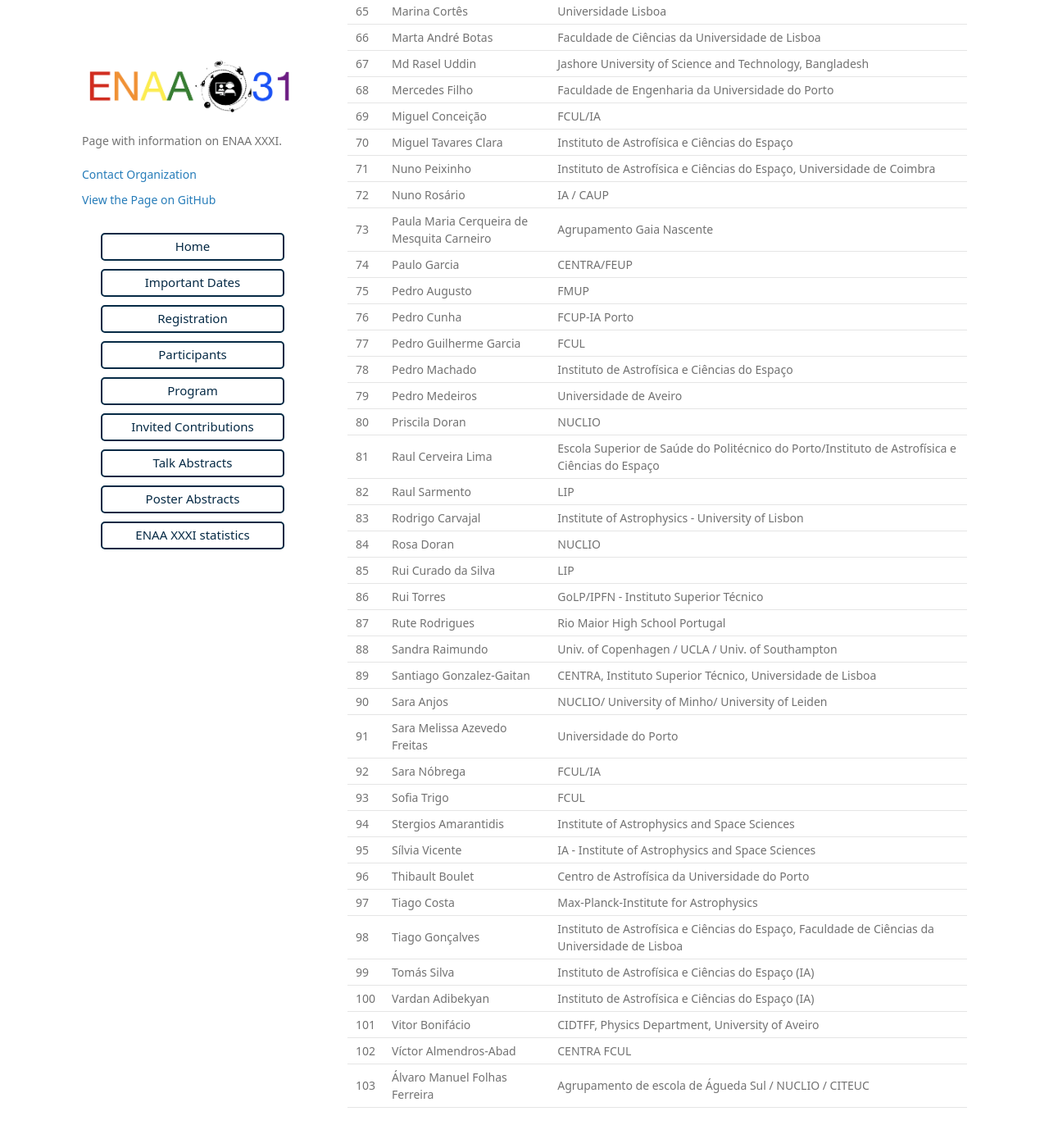
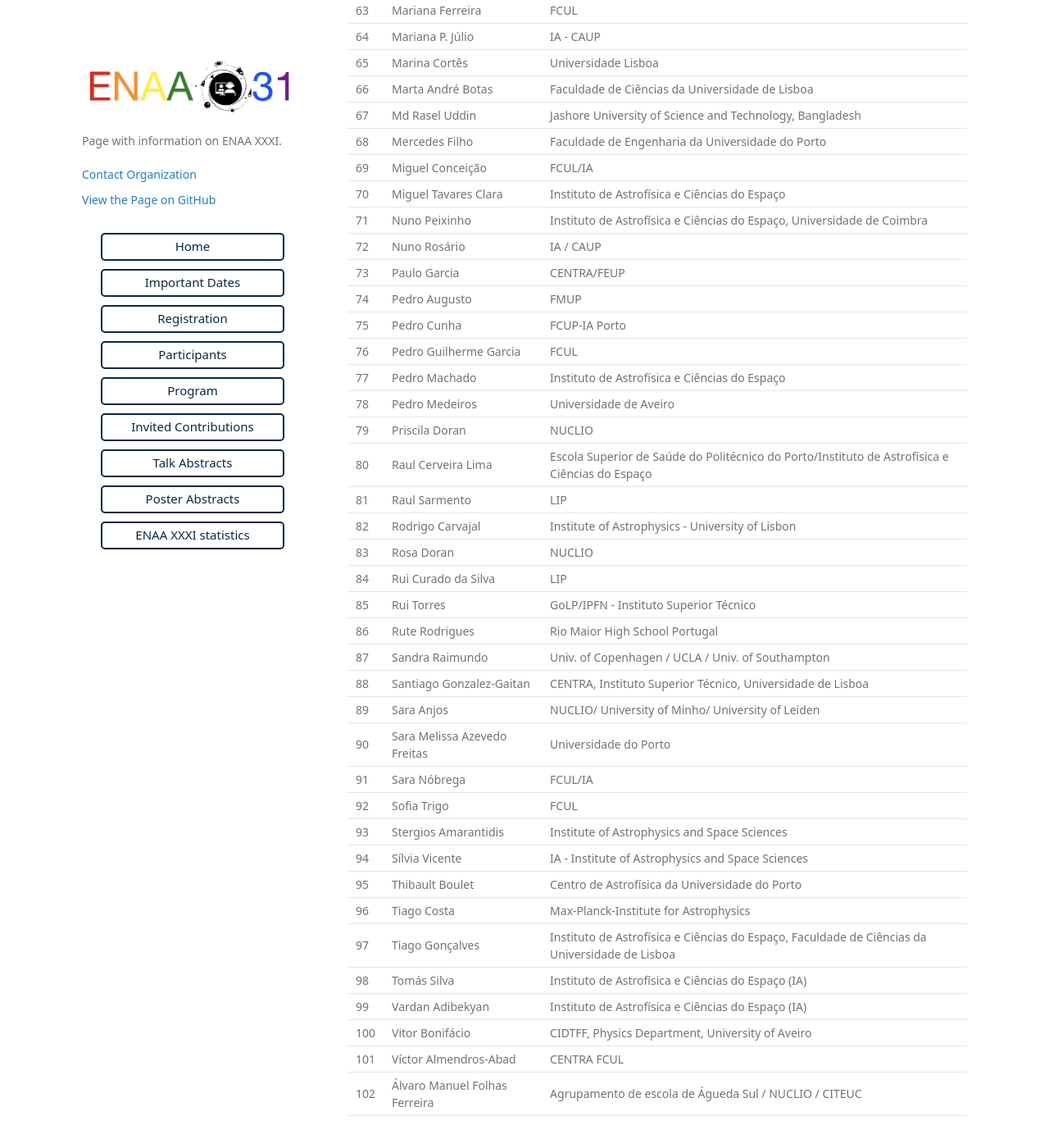
Before and after one commit to ENAAXXXI/ENAAXXXI.github.io, a Jekyll site: the page built from participants.md, in a window 1280 px wide and 1400 px high, scrolled down 2390 px. Shown: the whole window at 82% size. Built offline with Jekyll 4.4.1, drawn with Linux system fonts in a browser that asks for light colours; some web fonts are replaced; our own code applies the rules of GitHub Pages for plain Markdown files; some of the changed text lies outside the part shown.

Commit message:
update participants

```diff
--- a/participants.md
+++ b/participants.md
@@ -76,34 +76,33 @@
 | 70 | Miguel Tavares Clara | Instituto de Astrofísica e Ciências do Espaço |
 | 71 | Nuno Peixinho | Instituto de Astrofísica e Ciências do Espaço, Universidade de Coimbra |
 | 72 | Nuno Rosário | IA / CAUP |
-| 73 | Paula Maria Cerqueira de Mesquita Carneiro  | Agrupamento Gaia Nascente  |
-| 74 | Paulo Garcia | CENTRA/FEUP |
-| 75 | Pedro Augusto | FMUP |
-| 76 | Pedro Cunha | FCUP-IA Porto |
-| 77 | Pedro Guilherme Garcia | FCUL |
-| 78 | Pedro Machado | Instituto de Astrofísica e Ciências do Espaço |
-| 79 | Pedro Medeiros | Universidade de Aveiro |
-| 80 | Priscila Doran | NUCLIO |
-| 81 | Raul Cerveira Lima | Escola Superior de Saúde do Politécnico do Porto/Instituto de Astrofísica e Ciências do Espaço |
-| 82 | Raul Sarmento | LIP |
-| 83 | Rodrigo Carvajal | Institute of Astrophysics - University of Lisbon |
-| 84 | Rosa Doran | NUCLIO |
-| 85 | Rui Curado da Silva | LIP |
-| 86 | Rui Torres | GoLP/IPFN - Instituto Superior Técnico |
-| 87 | Rute Rodrigues | Rio Maior High School Portugal |
-| 88 | Sandra Raimundo | Univ. of Copenhagen / UCLA / Univ. of Southampton |
-| 89 | Santiago Gonzalez-Gaitan | CENTRA, Instituto Superior Técnico, Universidade de Lisboa |
-| 90 | Sara Anjos | NUCLIO/ University of Minho/ University of Leiden |
-| 91 | Sara Melissa Azevedo Freitas | Universidade do Porto |
-| 92 | Sara Nóbrega | FCUL/IA |
-| 93 | Sofia Trigo  | FCUL |
-| 94 | Stergios Amarantidis |  Institute of Astrophysics and Space Sciences |
-| 95 | Sílvia Vicente | IA - Institute of Astrophysics and Space Sciences |
-| 96 | Thibault Boulet | Centro de Astrofísica da Universidade do Porto |
-| 97 | Tiago Costa | Max-Planck-Institute for Astrophysics |
-| 98 | Tiago Gonçalves | Instituto de Astrofísica e Ciências do Espaço, Faculdade de Ciências da Universidade de Lisboa  |
-| 99 | Tomás Silva | Instituto de Astrofísica e Ciências do Espaço (IA) |
-| 100 | Vardan Adibekyan | Instituto de Astrofísica e Ciências do Espaço (IA) |
-| 101 | Vitor Bonifácio | CIDTFF, Physics Department, University of Aveiro |
-| 102 | Víctor Almendros-Abad | CENTRA FCUL |
-| 103 | Álvaro Manuel Folhas Ferreira | Agrupamento de escola de Águeda Sul / NUCLIO / CITEUC |
+| 73 | Paulo Garcia | CENTRA/FEUP |
+| 74 | Pedro Augusto | FMUP |
+| 75 | Pedro Cunha | FCUP-IA Porto |
+| 76 | Pedro Guilherme Garcia | FCUL |
+| 77 | Pedro Machado | Instituto de Astrofísica e Ciências do Espaço |
+| 78 | Pedro Medeiros | Universidade de Aveiro |
+| 79 | Priscila Doran | NUCLIO |
+| 80 | Raul Cerveira Lima | Escola Superior de Saúde do Politécnico do Porto/Instituto de Astrofísica e Ciências do Espaço |
+| 81 | Raul Sarmento | LIP |
+| 82 | Rodrigo Carvajal | Institute of Astrophysics - University of Lisbon |
+| 83 | Rosa Doran | NUCLIO |
+| 84 | Rui Curado da Silva | LIP |
+| 85 | Rui Torres | GoLP/IPFN - Instituto Superior Técnico |
+| 86 | Rute Rodrigues | Rio Maior High School Portugal |
+| 87 | Sandra Raimundo | Univ. of Copenhagen / UCLA / Univ. of Southampton |
+| 88 | Santiago Gonzalez-Gaitan | CENTRA, Instituto Superior Técnico, Universidade de Lisboa |
+| 89 | Sara Anjos | NUCLIO/ University of Minho/ University of Leiden |
+| 90 | Sara Melissa Azevedo Freitas | Universidade do Porto |
+| 91 | Sara Nóbrega | FCUL/IA |
+| 92 | Sofia Trigo  | FCUL |
+| 93 | Stergios Amarantidis |  Institute of Astrophysics and Space Sciences |
+| 94 | Sílvia Vicente | IA - Institute of Astrophysics and Space Sciences |
+| 95 | Thibault Boulet | Centro de Astrofísica da Universidade do Porto |
+| 96 | Tiago Costa | Max-Planck-Institute for Astrophysics |
+| 97 | Tiago Gonçalves | Instituto de Astrofísica e Ciências do Espaço, Faculdade de Ciências da Universidade de Lisboa  |
+| 98 | Tomás Silva | Instituto de Astrofísica e Ciências do Espaço (IA) |
+| 99 | Vardan Adibekyan | Instituto de Astrofísica e Ciências do Espaço (IA) |
+| 100 | Vitor Bonifácio | CIDTFF, Physics Department, University of Aveiro |
+| 101 | Víctor Almendros-Abad | CENTRA FCUL |
+| 102 | Álvaro Manuel Folhas Ferreira | Agrupamento de escola de Águeda Sul / NUCLIO / CITEUC |
```
Also changed, not shown: other parts of participants.md (+1 -1 lines).
